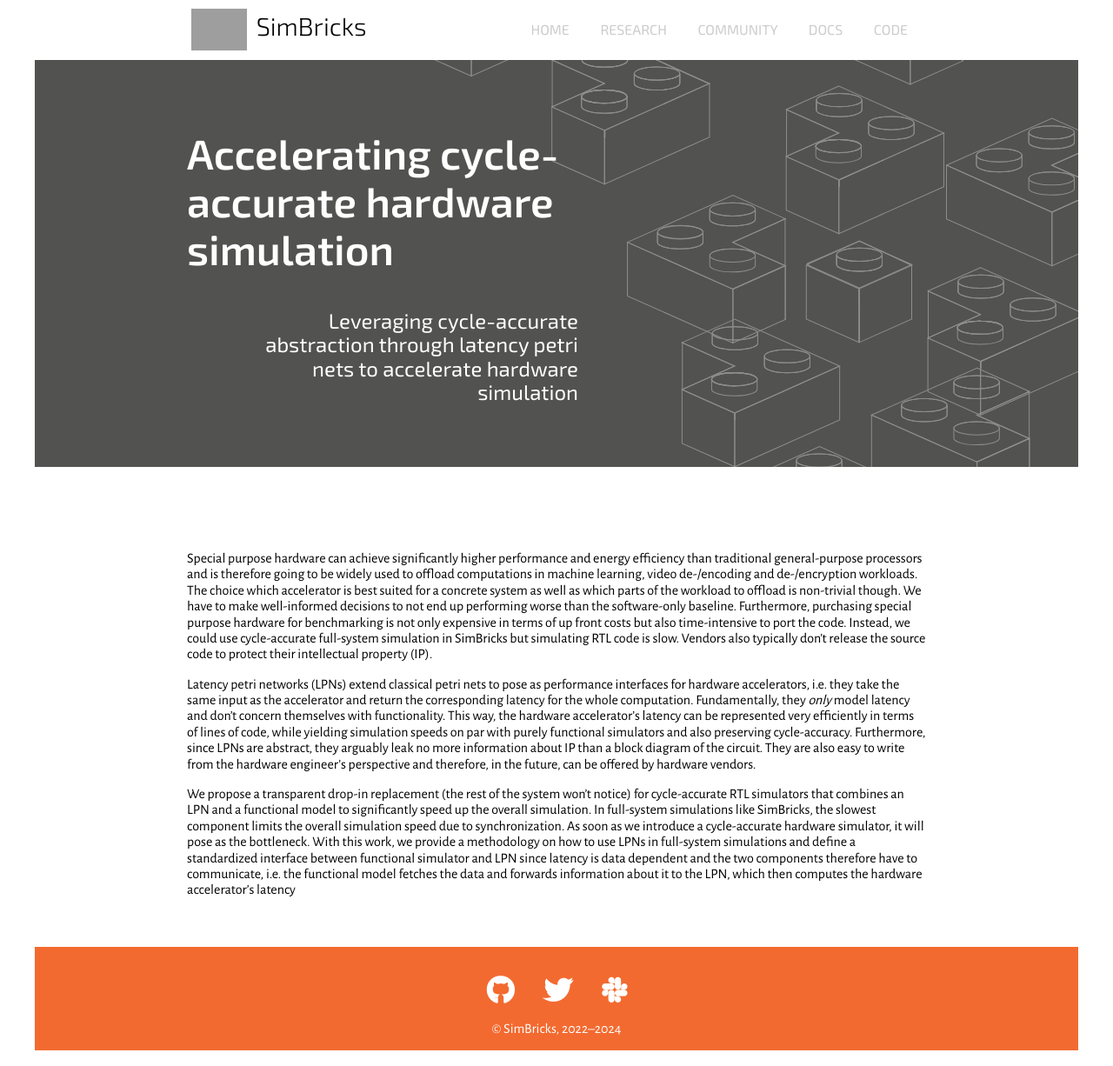
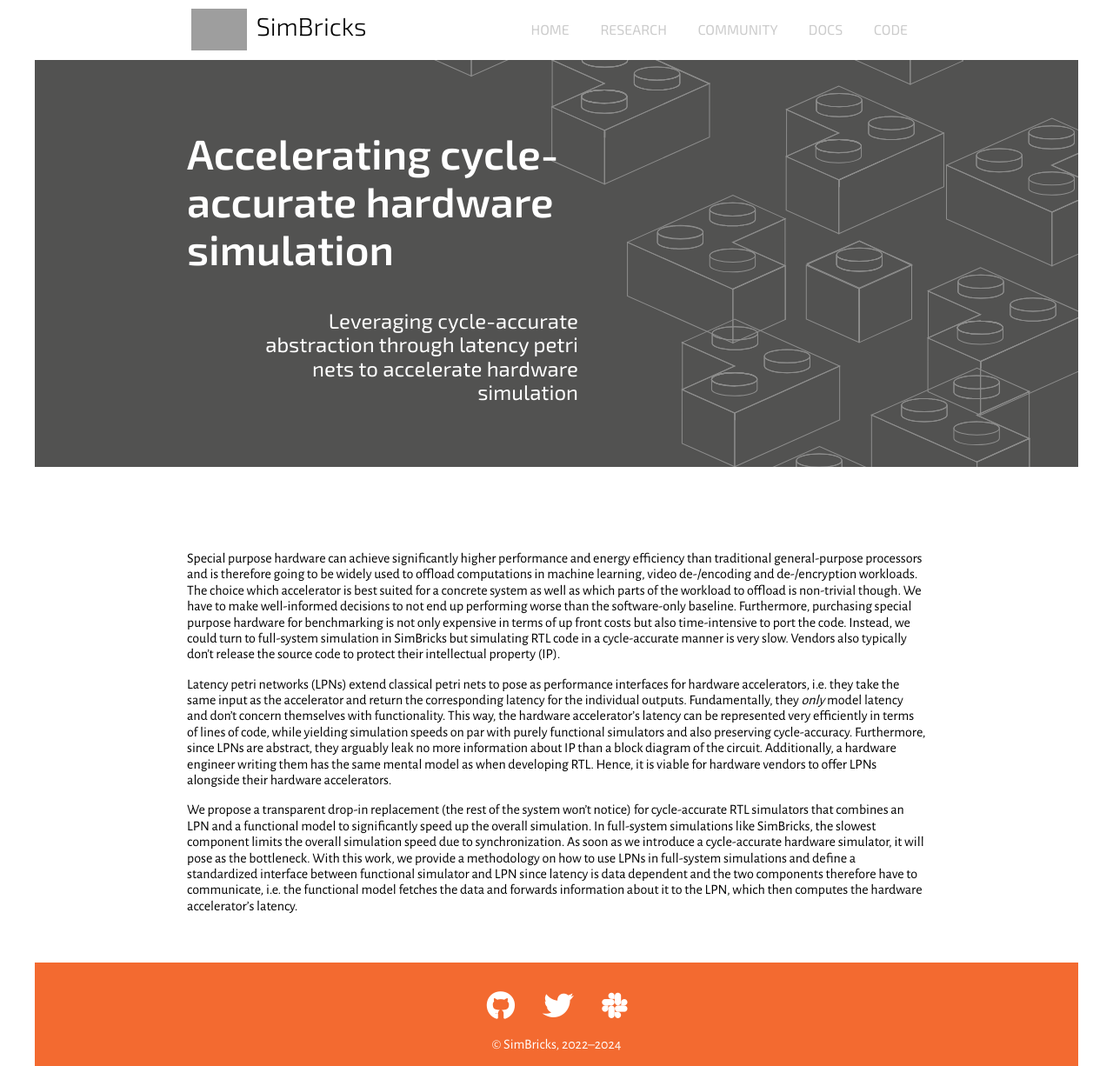
Before and after one commit to simbricks/simbricks.github.io, a Jekyll site: the page built from _projects/accelerating_hw_simulation.md, in a window 1280 px wide. Shown: the whole page at 87% size. Built offline with Jekyll 4.4.1, drawn with Linux system fonts in a browser that asks for light colours; grey boxes are pictures that could not be loaded.

Commit message:
slighlty tweak project description of "Accelerating cycle-accurate hardware simulation"

```diff
--- a/_projects/accelerating_hw_simulation.md
+++ b/_projects/accelerating_hw_simulation.md
@@ -14,23 +14,23 @@ and de-/encryption workloads. The choice which accelerator is best suited for a
 concrete system as well as which parts of the workload to offload is non-trivial
 though. We have to make well-informed decisions to not end up performing worse
 than the software-only baseline. Furthermore, purchasing special purpose
-hardware for benchmarking is not only expensive in terms of up front costs
-but also time-intensive to port the code. Instead, we could use cycle-accurate
-full-system simulation in SimBricks but simulating RTL code is slow. Vendors
-also typically don't release the source code to protect their intellectual
-property (IP).
+hardware for benchmarking is not only expensive in terms of up front costs but
+also time-intensive to port the code. Instead, we could turn to full-system
+simulation in SimBricks but simulating RTL code in a cycle-accurate manner is
+very slow. Vendors also typically don't release the source code to protect their
+intellectual property (IP).
 
 Latency petri networks (LPNs) extend classical petri nets to pose as performance
 interfaces for hardware accelerators, i.e. they take the same input as the
-accelerator and return the corresponding latency for the whole computation.
+accelerator and return the corresponding latency for the individual outputs.
 Fundamentally, they *only* model latency and don't concern themselves with
 functionality. This way, the hardware accelerator's latency can be represented
 very efficiently in terms of lines of code, while yielding simulation speeds on
 par with purely functional simulators and also preserving cycle-accuracy.
 Furthermore, since LPNs are abstract, they arguably leak no more information
-about IP than a block diagram of the circuit. They are also easy to write from
-the hardware engineer's perspective and therefore, in the future, can be offered
-by hardware vendors.
+about IP than a block diagram of the circuit. Additionally, a hardware engineer
+writing them has the same mental model as when developing RTL. Hence, it is
+viable for hardware vendors to offer LPNs alongside their hardware accelerators.
 
 We propose a transparent drop-in replacement (the rest of the system won't
 notice) for cycle-accurate RTL simulators that combines an LPN and a functional
@@ -42,4 +42,4 @@ methodology on how to use LPNs in full-system simulations and define a
 standardized interface between functional simulator and LPN since latency is
 data dependent and the two components therefore have to communicate, i.e. the
 functional model fetches the data and forwards information about it to the LPN,
-which then computes the hardware accelerator's latency
+which then computes the hardware accelerator's latency.
```
